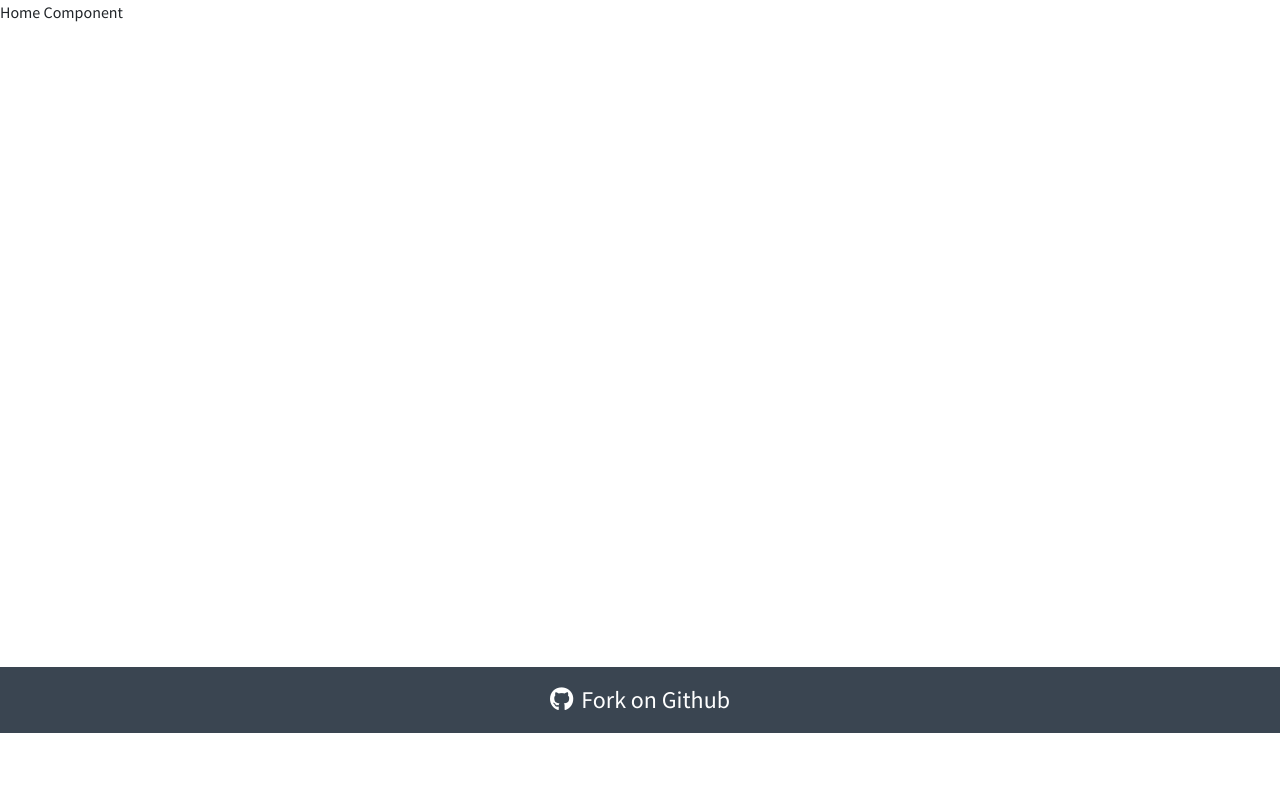
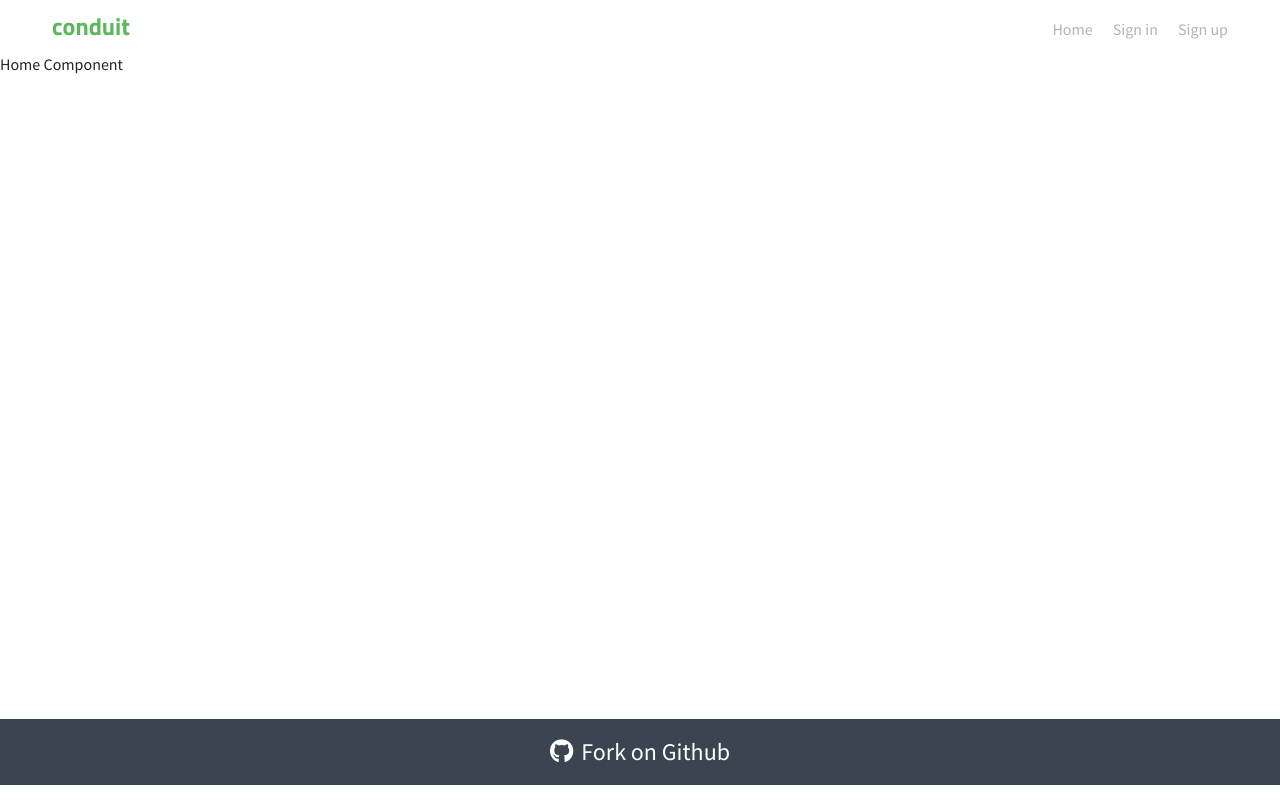
Before and after one commit to AndyT2503/next-conduit, a Next.js app: page / in a window 1280 px wide. Built offline with nearby package versions, Linux system fonts and the light colour scheme.

Commit message:
implement header component

```diff
--- /dev/null
+++ b/components/layout/header/header.module.scss
@@ -0,0 +1,38 @@
+.header {
+  display: flex;
+  max-width: 1176px;
+  margin: 8px auto;
+  align-items: baseline;
+  .logo {
+    font-family: var(--font-titillium);
+    font-size: 1.5rem;
+    padding-top: 0rem;
+    margin-right: 2rem;
+    color: var(--green-color);
+    text-decoration: none;
+  }
+
+  .nav-bar {
+    display: flex;
+    gap: 16px;
+    margin-left: auto;
+    list-style-type: none;
+
+    a {
+      color: rgba(0, 0, 0, 0.3);
+      cursor: pointer;
+      text-decoration: none;
+      &:hover,
+      &.active {
+        color: rgba(0, 0, 0, 0.8);
+      }
+
+      .user-avatar {
+        height: 26px;
+        border-radius: 50px;
+        float: left;
+        margin-right: 5px;
+      }
+    }
+  }
+}
--- a/components/layout/header/header.tsx
+++ b/components/layout/header/header.tsx
@@ -1,6 +1,25 @@
-import React from "react"
+import { AuthState } from "@/lib/auth/auth-slice";
+import { AUTH_MENU, NON_AUTH_MENU } from "@/lib/constants";
+import { RootState } from "@/lib/store/app.store";
+import Link from "next/link";
+import { useSelector } from "react-redux";
+import style from "./header.module.scss";
+
 export default function Header() {
-    return (
-        <div></div>
-    )
+  const { isAuthenticated } = useSelector<RootState, AuthState>((s) => s.auth);
+  const menu = isAuthenticated ? AUTH_MENU : NON_AUTH_MENU;
+  const menuItems = menu.map((item) => (
+    <Link key={item.url} href={item.url}>
+      <i className={`${style[item.icon!]} me-1`}></i>
+      {item.title}
+    </Link>
+  ));
+  return (
+    <header className={style.header}>
+      <Link href="" className={style.logo}>
+        conduit
+      </Link>
+      <div className={style["nav-bar"]}>{menuItems}</div>
+    </header>
+  );
 }
--- a/lib/api/axios-request.ts
+++ b/lib/api/axios-request.ts
@@ -1,7 +1,7 @@
 import axios, { InternalAxiosRequestConfig } from "axios";
-import { useLocalStorage } from "../utils";
-import { StorageKey } from "../constants";
-import { User } from "../models/user";
+import { useLocalStorage } from "@/lib/utils";
+import { StorageKey } from "@/lib/constants";
+import { User } from "@/lib/models";
 
 const axiosInstance = axios.create();
 
--- a/lib/auth/auth-action.ts
+++ b/lib/auth/auth-action.ts
@@ -1,7 +1,14 @@
 import { createAsyncThunk } from "@reduxjs/toolkit";
-import { RegisterBodyRequest } from "@/lib/api"
+import { RegisterBodyRequest, userAPI } from "@/lib/api";
 
 export const registerUser = createAsyncThunk(
   "auth/register",
-  async (user: RegisterBodyRequest) => {}
+  async (user: RegisterBodyRequest, { rejectWithValue }) => {
+    try {
+      const response = await userAPI.register(user);
+      return response;
+    } catch (err) {
+      return rejectWithValue(err);
+    }
+  },
 );
--- a/lib/auth/auth-slice.ts
+++ b/lib/auth/auth-slice.ts
@@ -1,5 +1,6 @@
 import { createSlice } from "@reduxjs/toolkit";
 import { User } from "@/lib/models";
+import { registerUser } from "./auth-action";
 
 export interface AuthState {
   user: User | null;
@@ -20,6 +21,12 @@ export const authSlice = createSlice({
       state.isAuthenticated = false;
     },
   },
+  extraReducers: (builder) => {
+    builder.addCase(registerUser.fulfilled, (state, action) => {
+      state.user = action.payload.user;
+      state.isAuthenticated = true;
+    });
+  },
 });
 
 export default authSlice.reducer;
--- a/lib/constants/index.ts
+++ b/lib/constants/index.ts
@@ -1 +1,2 @@
 export * from "./storage-key";
+export * from "./menu";
--- /dev/null
+++ b/lib/constants/menu.ts
@@ -0,0 +1,37 @@
+interface NavBarMenu {
+  url: string;
+  title: string;
+  icon?: string;
+}
+
+export const NON_AUTH_MENU: NavBarMenu[] = [
+  {
+    url: '',
+    title: 'Home',
+  },
+  {
+    url: 'login',
+    title: 'Sign in',
+  },
+  {
+    url: 'register',
+    title: 'Sign up',
+  },
+];
+
+export const AUTH_MENU: NavBarMenu[] = [
+  {
+    url: '',
+    title: 'Home',
+  },
+  {
+    url: 'editor',
+    title: 'New Article',
+    icon: 'fa-solid fa-pen-to-square',
+  },
+  {
+    url: 'settings',
+    title: 'Settings',
+    icon: 'fa-solid fa-gear',
+  },
+];
--- a/lib/store/app.store.ts
+++ b/lib/store/app.store.ts
@@ -7,4 +7,7 @@ const store = configureStore({
   },
 });
 
+export type RootState = ReturnType<typeof store.getState>;
+
+
 export default store;
```
